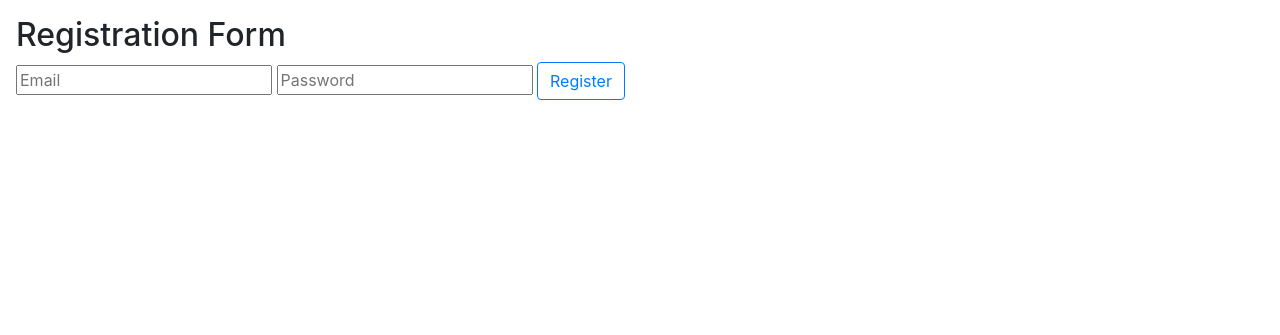
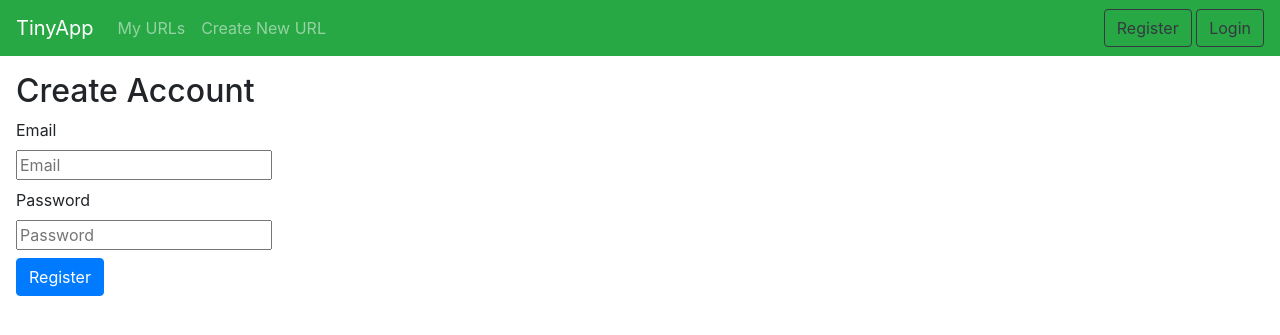
Before and after one commit to vanessalinda/tinyapp, a Node server app: page /register in a window 1280 px wide. Shown: the top 335 px of the page. Run offline with Node 20, Linux system fonts and the light colour scheme; some libraries are stand-ins or nearby versions.

Commit message:
refactoring the login/logout routes and updating the templates to display user data

```diff
--- a/express_server.js
+++ b/express_server.js
@@ -31,15 +31,15 @@ const generateRandomString = () => {
 };
 
 const getUserByEmail = (email) => {
+  for (const userId in users) {
+    if (users[userId].email === email) {
+      return users[userId];
+    }
+  }
+  return null;
   // for (const userId in users) {
-  //   if (users[userId].email === email) {
-  //     return users[userId];
-  //   }
+  //   return users[userId].email === email ? users[userId] : null;
   // }
-  // return null;
-  for (const userId in users) {
-    return users[userId].email === email ? users[userId] : null;
-  }
 };
 
 app.get("/", (req, res) => {
@@ -109,23 +109,20 @@ app.post("/urls/:id/delete", (req, res) => {
   res.redirect("/urls");
 });
 
-// app.post("/login", (req, res) => {
-//   //console.log(req.cookies);
-//   const { username } = req.body;
-//   res.cookie("username", username);
-//   res.redirect("/urls");
-// });
-
 app.post("/logout", (req, res) => {
   const { user_id } = req.cookies;
   //console.log(req.cookies);
   res.clearCookie("user_id", user_id);
+  //console.log(users);
   res.redirect("/urls");
 });
 
 app.get("/register", (req, res) => {
+  const user_id = req.cookies.user_id;
+  const user = users[user_id];
+  const templateVars = { urls: urlDatabase, user };
   //const templateVars = { urls: urlDatabase, username: req.cookies["username"] };
-  res.render("register");
+  res.render("register", templateVars);
 });
 
 app.post("/register", (req, res) => {
@@ -139,18 +136,37 @@ app.post("/register", (req, res) => {
     email,
     password,
   };
-
-  app.get("/login", (req, res) => {
-    //const templateVars = { urls: urlDatabase, username: req.cookies["username"] };
-    res.render("login");
-  });
-
   //console.log(req.body); // Log the POST request body to the console
   //console.log(users);
   res.cookie("user_id", user_id);
   res.redirect("/urls"); // Respond with 'Ok' (we will replace this)
 });
 
+app.get("/login", (req, res) => {
+  const user_id = req.cookies.user_id;
+  const user = users[user_id];
+  const templateVars = { urls: urlDatabase, user };
+  //const templateVars = { urls: urlDatabase, username: req.cookies["username"] };
+  res.render("login", templateVars);
+});
+
+app.post("/login", (req, res) => {
+  //console.log(req.body);
+  const { email, password } = req.body;
+  //console.log(email, password);
+  if (!email || !password) {
+    res.status(403).send("Username or password cannot be blank");
+  }
+  const foundUser = getUserByEmail(email);
+  //console.log(foundUser);
+  if (password !== foundUser.password) {
+    res.status(403).send("Invalid password");
+  }
+  //console.log("got it!");
+  res.cookie("user_id", foundUser.id);
+  res.redirect("/urls");
+});
+
 app.listen(PORT, () => {
   console.log(`Example app listening on port ${PORT}!`);
 });
--- a/views/register.ejs
+++ b/views/register.ejs
@@ -13,13 +13,20 @@
     <title>Register</title>
 </head>
 <body>
+  <%- include('partials/_header') %>
     <!-- <h2>Already registered? <a href="/login">Login!</a></h2> -->
     <main style="margin: 1em;">
-    <h2>Registration Form</h2>
+    <h2>Create Account</h2>
     <form method="POST" action="/register">
+      <label for="email">Email</label>
+      <div class="mb-2">
         <input type="email" name="email" placeholder="Email">
+      </div>
+      <label for="password">Password</label>
+      <div class="mb-2">
         <input type="password" name="password" placeholder="Password">
-        <button type="submit" class="btn btn-outline-primary">Register</button>
+        </div>
+        <button type="submit" class="btn btn-primary">Register</button>
     </form>
   </main>
 </body>
```
Also changed, not shown: views/login.ejs (+10 -3 lines).
